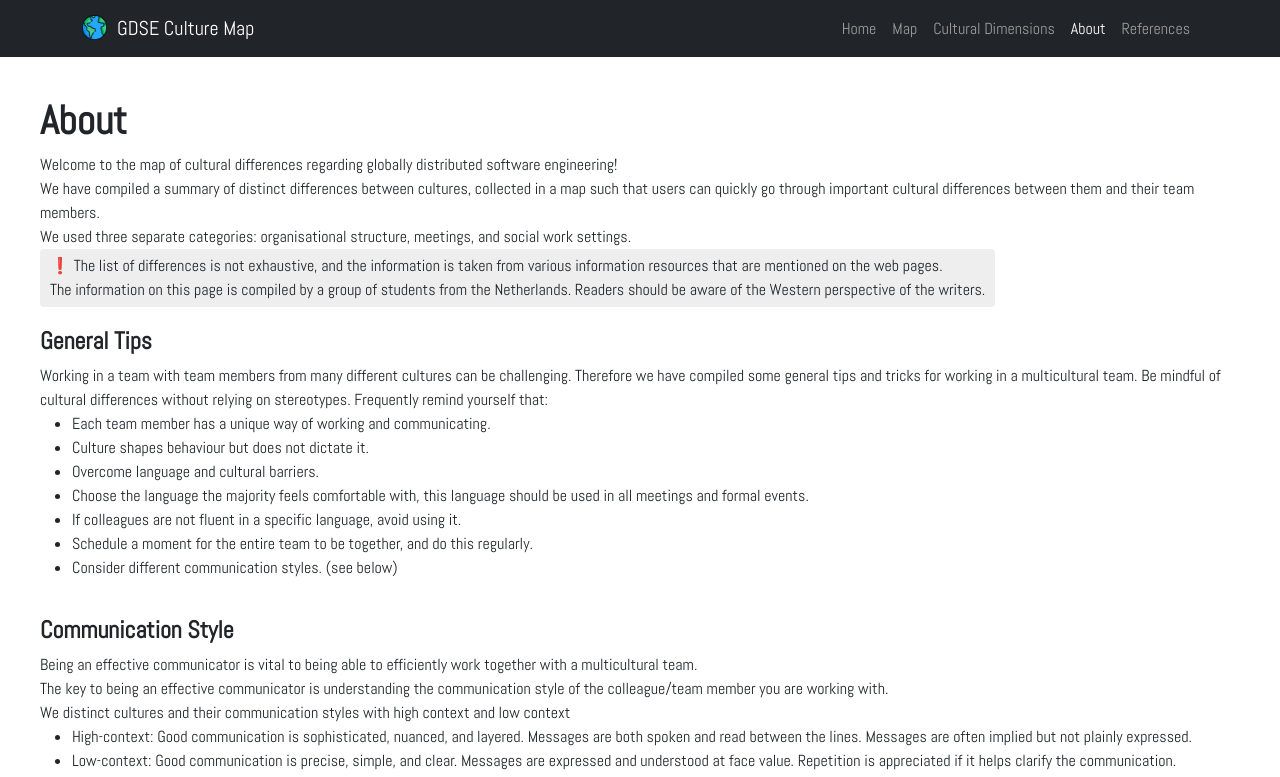
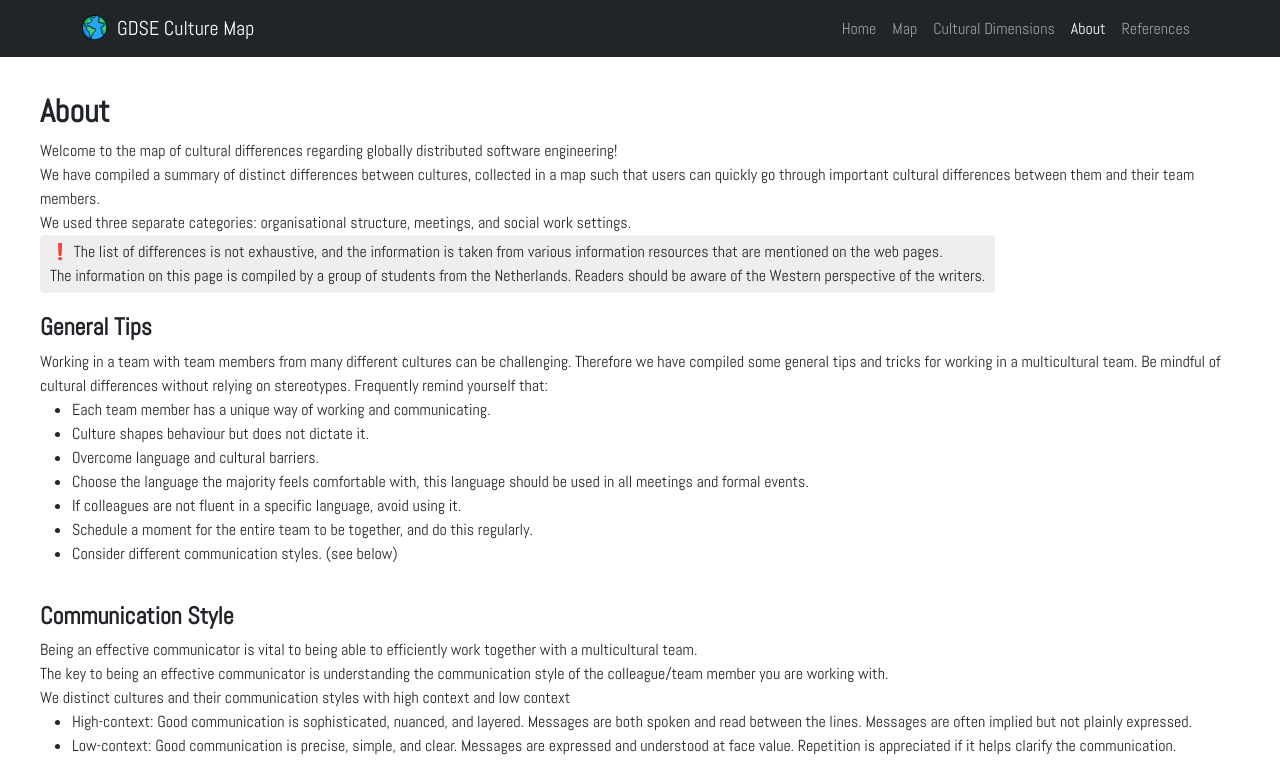
Before and after one commit to abel-vs/gdse-map, a React (Create React App) app: page /gdse-map/about in a window 1280 px wide. Shown: the top 777 px of the page. Built offline with nearby package versions, Linux system fonts and the light colour scheme.

Commit message:
Refactored about page
Deleted unnecessary css file

```diff
--- a/src/index.css
+++ b/src/index.css
@@ -18,6 +18,7 @@ html, body {
 
 h1 {
   font-weight: bold;
+  font-size: xx-large;
 }
 
 h2{
--- a/src/pages/about.css
+++ /dev/null
@@ -1,3 +0,0 @@
-.contentPadding {
-    padding: 40px;
-}
--- a/src/pages/about.js
+++ b/src/pages/about.js
@@ -1,9 +1,8 @@
 import React from "react";
-import "./about.css";
 
 const About = () => {
     return (
-        <div className="contentPadding">
+        <div className="content">
             <h1>
                 About
             </h1>
```
